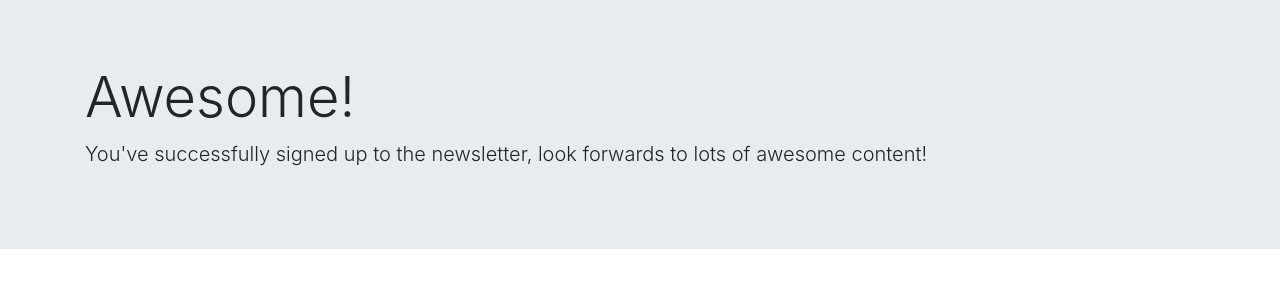
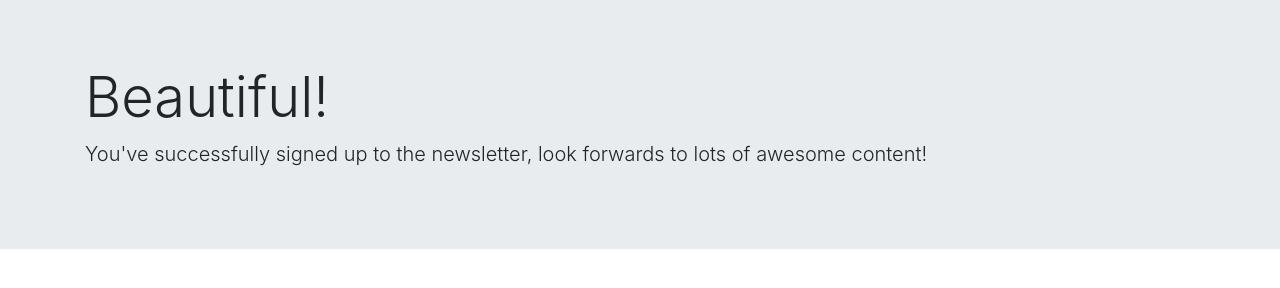
Before and after one commit to sojeong2020/newsletter, a website: page success.html in a window 1280 px wide. Drawn offline with nearby package versions, Linux system fonts and the light colour scheme.

Commit message:
changed beautiful

```diff
--- a/success.html
+++ b/success.html
@@ -13,7 +13,7 @@
 
     <div class="jumbotron jumbotron-fluid">
         <div class="container">
-          <h1 class="display-4">Awesome!</h1>
+          <h1 class="display-4">Beautiful!</h1>
           <p class="lead">You've successfully signed up to the newsletter, look forwards to lots of awesome content!</p>
         </div>
       </div>
```
